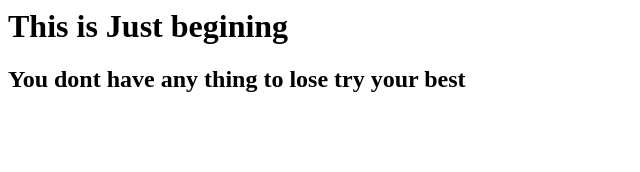
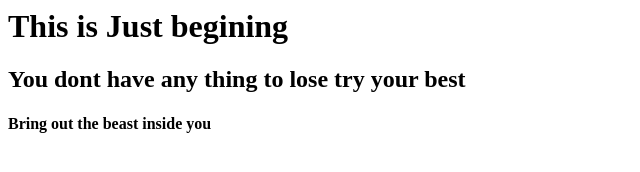
Before and after one commit to learnwithpassion25/hungryforsuccess, a plain HTML site: page index.html in a window 1280 px wide. Shown: the whole page, without its empty margins (0-640 px from the left). Drawn offline with Linux system fonts and the light colour scheme.

Commit message:
Added extra lines
cool i made changes to forked repo

```diff
--- a/index.html
+++ b/index.html
@@ -4,6 +4,8 @@
 </head>
 <body>
   <h2> You dont have any thing to lose try your best</h2>
+
+  <h4> Bring out the beast inside you</h4>
 </body>
 
 </html>
```
